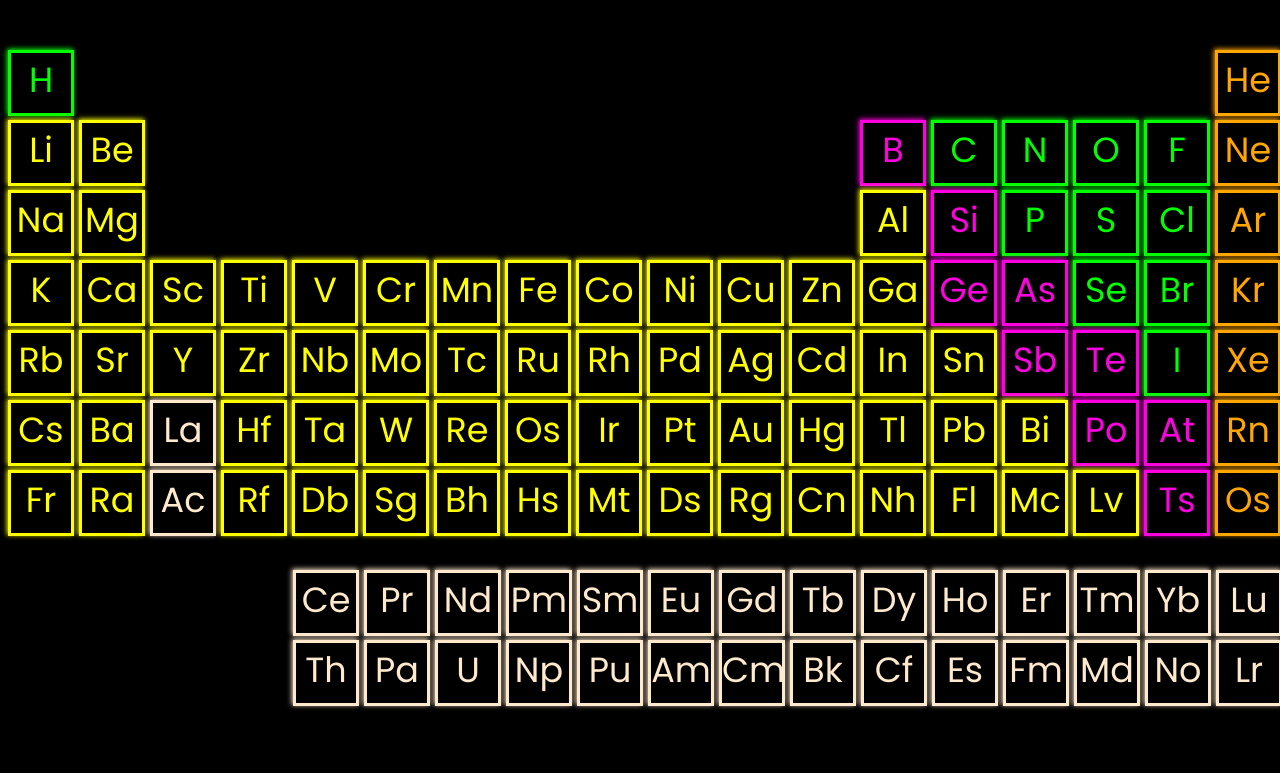
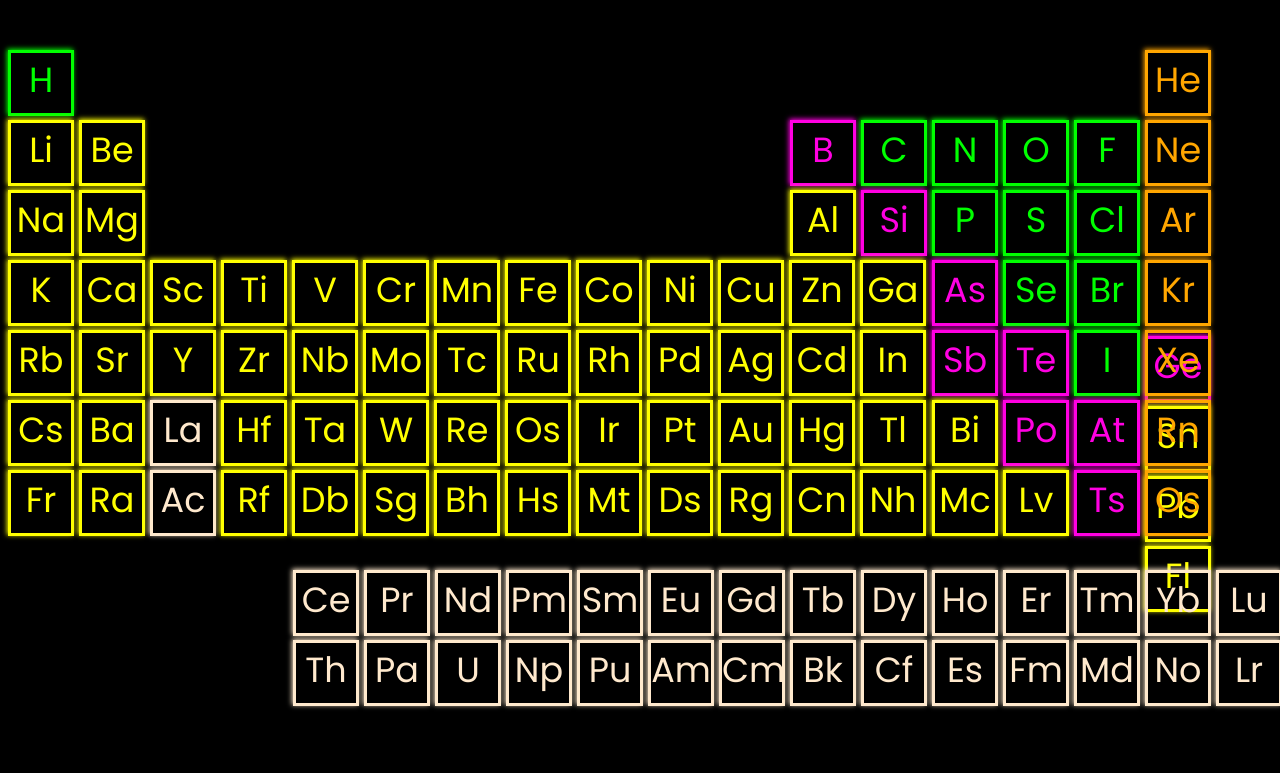
Before and after one commit to VingxTran/useass, a plain HTML site: page index.html in a window 1280 px wide. Shown: the top 773 px of the page. Drawn offline with Linux system fonts and the light colour scheme.

Commit message:
Update style.css

```diff
--- a/style.css
+++ b/style.css
@@ -5,7 +5,7 @@
     margin-top: 50px;
 }
 .s-up{
-    width: 1278px;
+    width: 1208px;
     height: 60px;
     margin-top: 30px;
     display: inherit;
```
